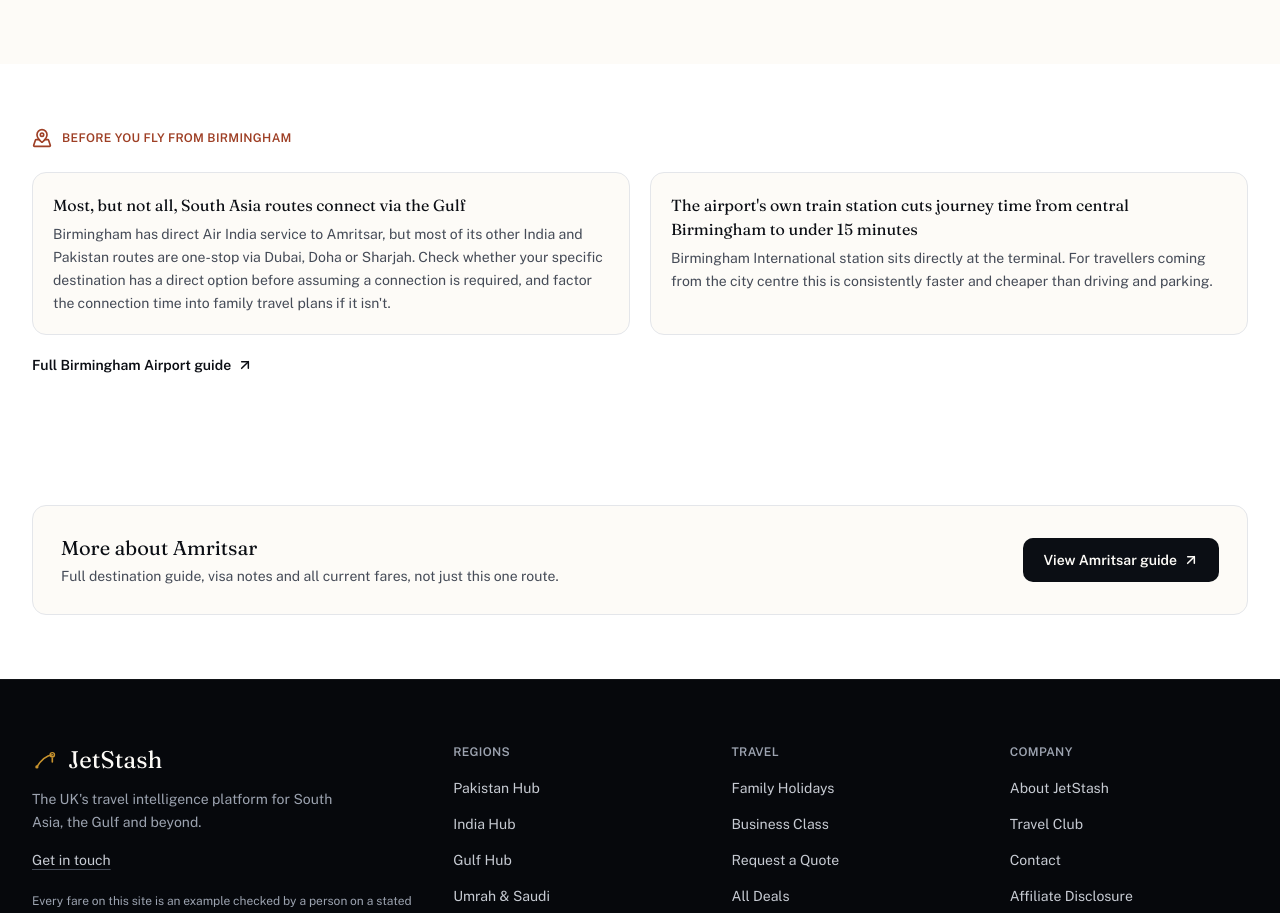
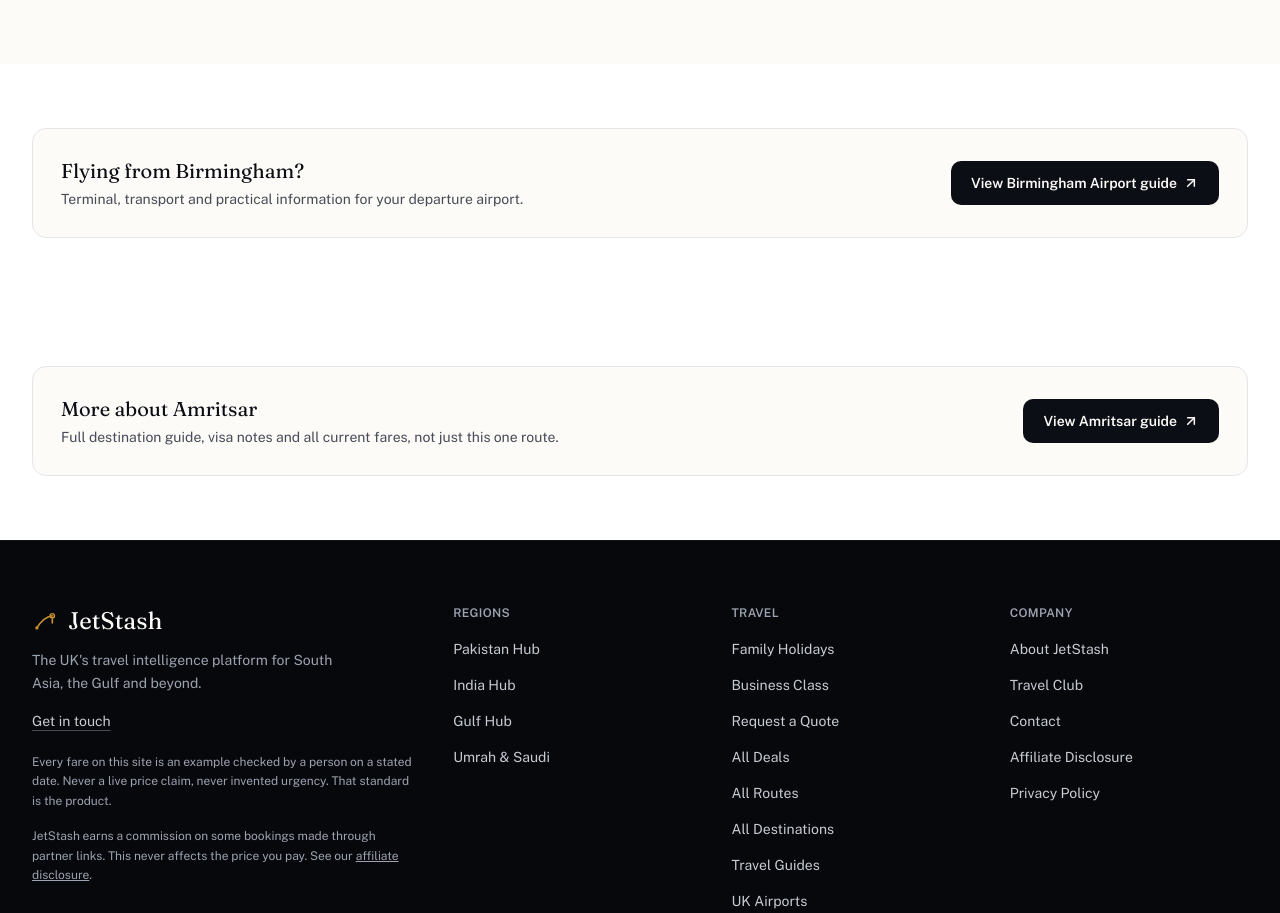
Before and after one commit to faiz403/jetstash-new, a Next.js app: page /routes/birmingham-amritsar in a window 1280 px wide. Shown: the part 3780-4693 px from the top of the page. Built offline with nearby package versions, Linux system fonts and the light colour scheme.

Commit message:
fix: refine empty fare and airport guide states

```diff
--- a/app/routes/[slug]/page.tsx
+++ b/app/routes/[slug]/page.tsx
@@ -1,7 +1,7 @@
 import type { Metadata } from 'next';
 import { notFound } from 'next/navigation';
 import Link from 'next/link';
-import { Plane, Calendar, Clock, ArrowUpRight, AlertCircle, GitCompareArrows, CalendarClock, History, MapPinned, MessageSquareText } from 'lucide-react';
+import { Plane, Calendar, Clock, ArrowUpRight, AlertCircle, GitCompareArrows, CalendarClock, History, MessageSquareText } from 'lucide-react';
 import { routes, getRouteBySlug, getRouteAirport, getRouteDestination, getRoutesByDestination, getRoutePeakPeriods, getRoutePresentation } from '@/data/routes';
 import { getAirlinesBySlugs } from '@/data/airlines';
 import { getDealsByDestination } from '@/data/deals';
@@ -11,7 +11,6 @@ import { getPublishableObservationsByRoute } from '@/data/fare-observations';
 import { getBookingWindowsByRoute } from '@/data/booking-windows';
 import { getTipsForScope } from '@/data/traveller-tips';
 import { getCommunityNotesForScope } from '@/data/community-notes';
-import { getNotesByAirport } from '@/data/airport-notes';
 import { DealCard } from '@/components/ui/deal-card';
 import { NoFareFallback } from '@/components/ui/no-fare-fallback';
 import { Badge } from '@/components/ui/badge';
@@ -109,7 +108,6 @@ export default async function RoutePage({ params }: { params: Promise<{ slug: st
   const bookingWindows = getBookingWindowsByRoute(route.slug);
   const travellerTips = getTipsForScope({ routeSlug: route.slug, destinationSlug: dest.slug });
   const communityNotes = getCommunityNotesForScope({ routeSlug: route.slug, destinationSlug: dest.slug });
-  const airportAdvice = getNotesByAirport(airport.slug).slice(0, 2);
   // Build-time snapshot for the Book-By panel (priority routes only) — the
   // client component recomputes state against the visitor's clock on mount.
   const bookBySnapshot = computeBookBySnapshot(route.slug, new Date());
@@ -443,7 +441,7 @@ export default async function RoutePage({ params }: { params: Promise<{ slug: st
       <section className="bg-white py-14 sm:py-16">
         <div className="mx-auto max-w-content px-5 sm:px-8">
           <h2 className="font-display text-2xl text-ink-900 sm:text-3xl">{fareSectionCopy.heading}</h2>
-          <p className="mt-2 max-w-xl text-sm text-ink-500">{fareSectionCopy.caption}</p>
+          {fareSectionCopy.caption && <p className="mt-2 max-w-xl text-sm text-ink-500">{fareSectionCopy.caption}</p>}
           {fareObservations.length > 0 && (
             <div className="mt-8">
               <FareHistoryPanel observations={fareObservations} />
@@ -479,30 +477,24 @@ export default async function RoutePage({ params }: { params: Promise<{ slug: st
         </section>
       )}
 
-      {airportAdvice.length > 0 && (
-        <section className="bg-white py-14 sm:py-16">
-          <div className="mx-auto max-w-content px-5 sm:px-8">
-            <div className="flex items-center gap-2.5">
-              <MapPinned className="h-5 w-5 text-terracotta-600" strokeWidth={2} />
-              <span className="text-xs font-semibold uppercase tracking-wide text-terracotta-600">Before you fly from {airport.city}</span>
-            </div>
-            <div className="mt-6 grid gap-5 sm:grid-cols-2">
-              {airportAdvice.map((note) => (
-                <div key={note.id} className="rounded-md border border-ink-100 bg-sand-50 p-5">
-                  <h3 className="font-display text-base text-ink-900">{note.title}</h3>
-                  <p className="mt-1.5 text-sm leading-relaxed text-ink-500">{note.body}</p>
-                </div>
-              ))}
+      {/* Airport notes are airport-scoped editorial content, not route evidence — same leakage class as destination familyVisitContent. A neutral link keeps discoverability without importing airport-specific claims onto a route page. */}
+      <section className="bg-white py-14 sm:py-16">
+        <div className="mx-auto max-w-content px-5 sm:px-8">
+          <div className="flex flex-col gap-4 rounded-md border border-ink-100 bg-sand-50 p-7 sm:flex-row sm:items-center sm:justify-between">
+            <div>
+              <h2 className="font-display text-xl text-ink-900">Flying from {airport.city}?</h2>
+              <p className="mt-1 text-sm text-ink-500">Terminal, transport and practical information for your departure airport.</p>
             </div>
             <Link
               href={`/airports/${airport.slug}`}
-              className="mt-5 inline-flex items-center gap-1.5 text-sm font-semibold text-ink-900 hover:text-terracotta-600"
+              className="inline-flex shrink-0 items-center justify-center gap-1.5 rounded-sm bg-ink-900 px-5 py-3 text-sm font-semibold text-sand-50 transition-all hover:bg-ink-700 active:scale-[0.985]"
             >
-              Full {airport.name} guide <ArrowUpRight className="h-4 w-4" strokeWidth={2.25} />
+              View {airport.name} guide
+              <ArrowUpRight className="h-4 w-4" strokeWidth={2.25} />
             </Link>
           </div>
-        </section>
-      )}
+        </div>
+      </section>
 
       {communityNotes.length > 0 && (
         <section className="bg-sand-50 py-14 sm:py-16">
--- a/lib/fare-section-copy.ts
+++ b/lib/fare-section-copy.ts
@@ -5,7 +5,7 @@
  * rejects extra exports from a page module; see tests for the "has
  * observations" case, which has no live example in current data yet.
  */
-export function getFareSectionCopy(hasObservations: boolean, hasDeals: boolean): { heading: string; caption: string } {
+export function getFareSectionCopy(hasObservations: boolean, hasDeals: boolean): { heading: string; caption: string | null } {
   if (hasObservations) {
     return {
       heading: 'Fare history & current example',
@@ -18,8 +18,10 @@ export function getFareSectionCopy(hasObservations: boolean, hasDeals: boolean):
       caption: "We haven't logged fare history for this route yet, so there's no price shown below — just the route facts we do have, plus a live price check.",
     };
   }
+  // NoFareFallback below already explains this route-specifically and gives
+  // a live-search CTA — no caption here, or the two say the same thing twice.
   return {
     heading: 'No tracked fare yet',
-    caption: "We haven't logged a tracked fare for this route yet. Search live prices with our travel partners below.",
+    caption: null,
   };
 }
```
Also changed, not shown: 1 other file (tests, documents, lock files or other folders).
